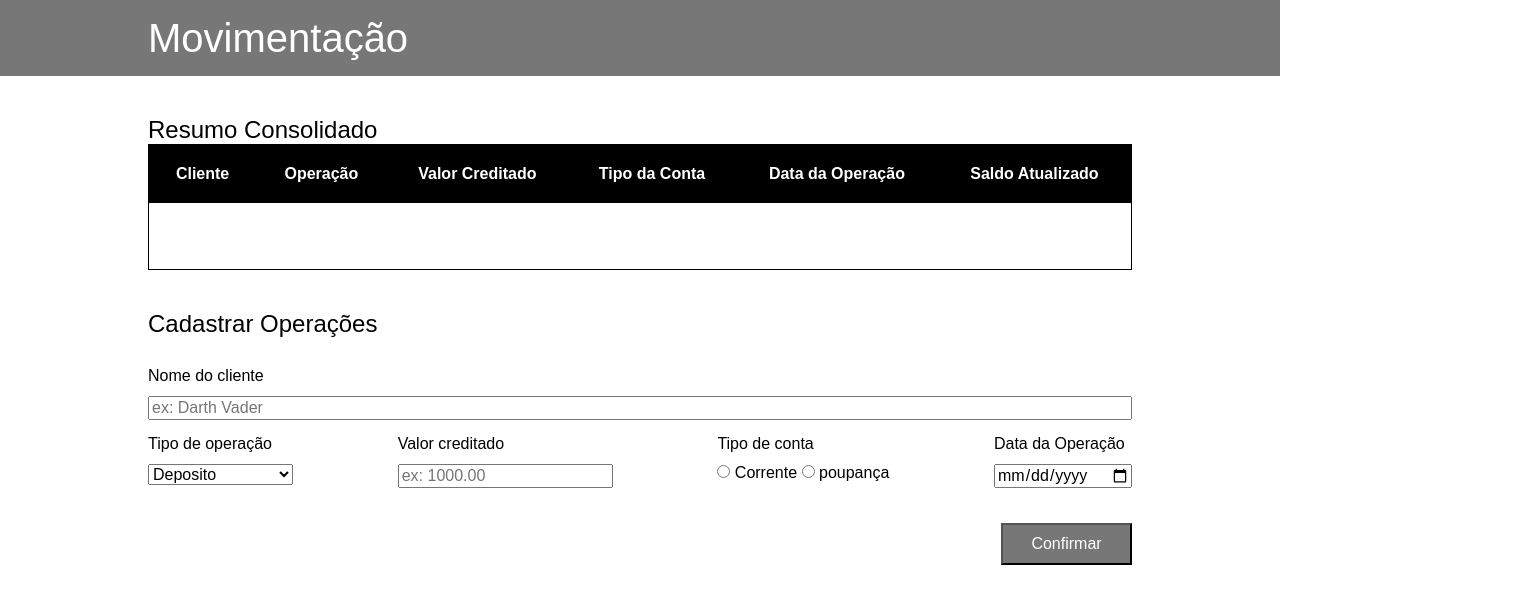
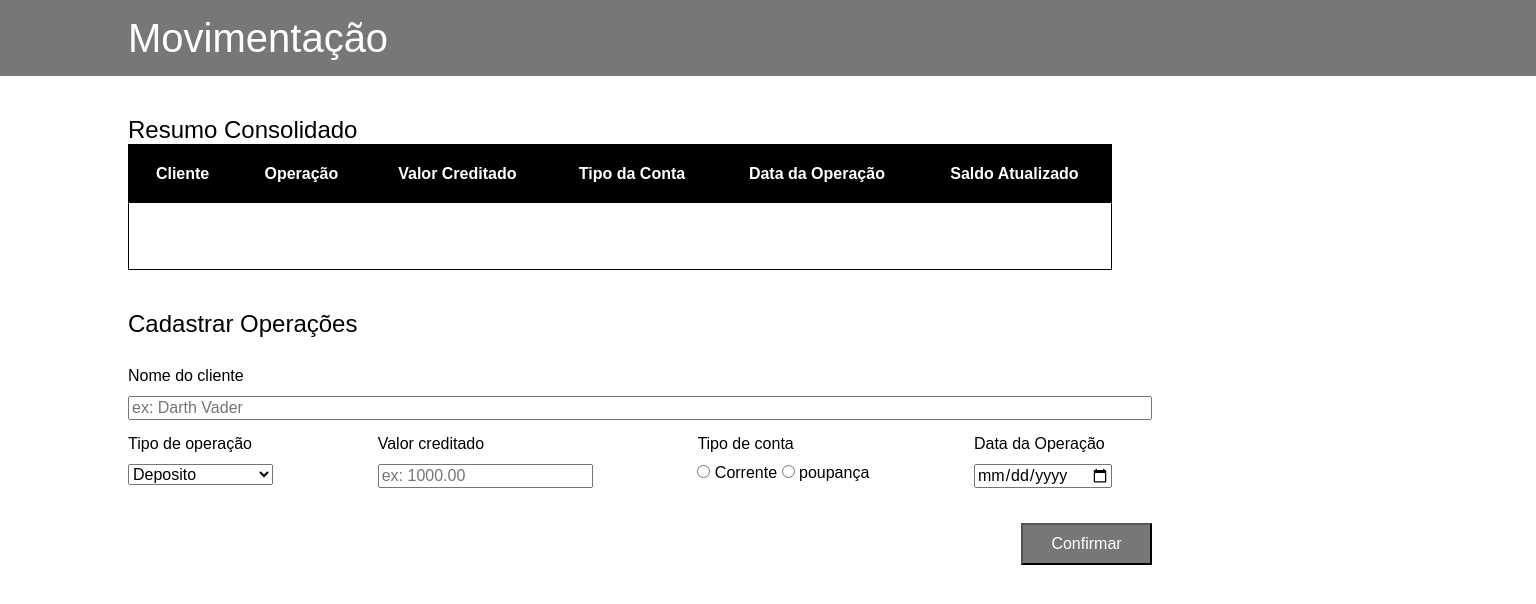
Before and after one commit to leonardoguerra1501/Projeto-CSS-Basico, a plain HTML site: page index.html in a window 1280 px wide. Shown: the whole page, 1536 px wide, since content can reach past the window. Drawn offline with Linux system fonts and the light colour scheme.

Commit message:
correção paddin header

```diff
--- a/css/style.css
+++ b/css/style.css
@@ -3,7 +3,8 @@ body{
     font-family: sans-serif;
 }
 header{
-    padding: 15px calc((100% - 984px) / 2);
+    padding: 15px 10%;
+    width: 100%;
     margin-bottom: 40px;
     background-color: #777;
     color: white;
@@ -30,7 +31,7 @@ th{
 }
 #corpo{
     margin: 0px auto;
-    max-width: 984px;
+    width: 80%;
 
 
 }
```
